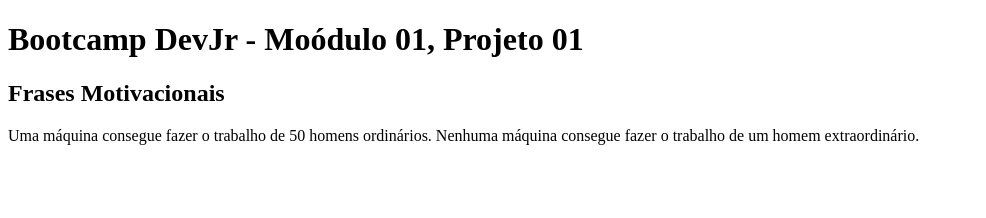
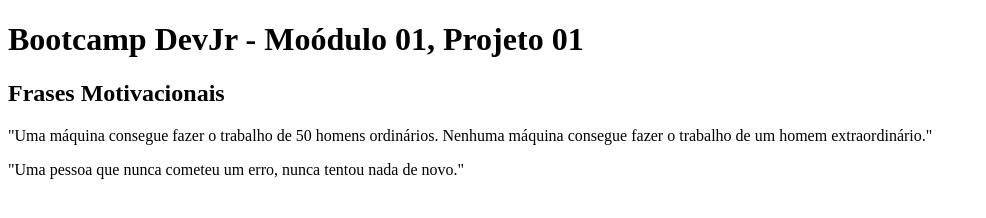
Before and after one commit to KeLLucas/Frases-Motivacionais, a plain HTML site: page index.html in a window 1280 px wide. Shown: the whole page, without its empty margins (0-986 px from the left). Drawn offline with Linux system fonts and the light colour scheme.

Commit message:
frase motivacional 2

```diff
--- a/index.html
+++ b/index.html
@@ -8,6 +8,7 @@
 <body>
     <h1>Bootcamp DevJr - Moódulo 01, Projeto 01</h1>
     <h2>Frases Motivacionais</h2>
-    <p>Uma máquina consegue fazer o trabalho de 50 homens ordinários. Nenhuma máquina consegue fazer o trabalho de um homem extraordinário.</p>
+    <p>"Uma máquina consegue fazer o trabalho de 50 homens ordinários. Nenhuma máquina consegue fazer o trabalho de um homem extraordinário."</p>
+    <p>"Uma pessoa que nunca cometeu um erro, nunca tentou nada de novo."</p>
 </body>
 </html>
```
